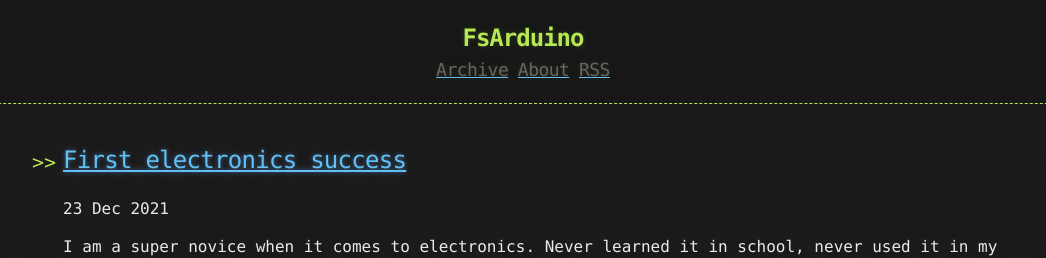
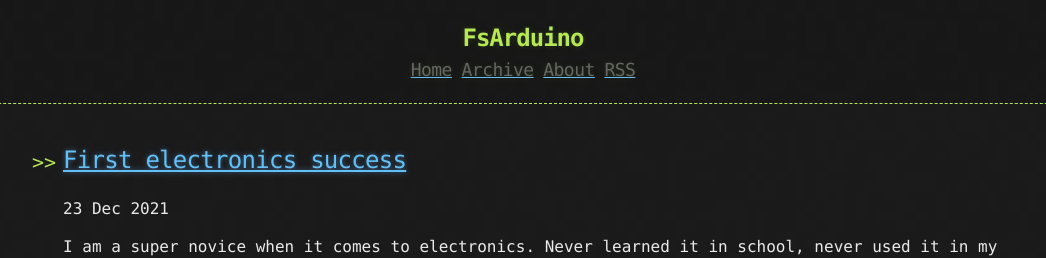
Before and after one commit to bartroozendaal/fsarduino.com, a Jekyll site: the page built from index.html, in a window 1280 px wide. Shown: the top 258 px of the page, without its empty margins (117-1163 px from the left). Built offline with Jekyll 4.4.1, drawn with Linux system fonts in a browser that asks for light colours; the list of posts is cut into pages by our own code.

Commit message:
Adding home link

```diff
--- a/_includes/links.html
+++ b/_includes/links.html
@@ -1,3 +1,4 @@
+<a href="{{ "/" | prepend: site.baseurl | replace: '//', '/' }}"><h2 class="header-link">Home</h2></a>
 <a href="{{ "/archive" | prepend: site.baseurl | replace: '//', '/' }}"><h2 class="header-link">Archive</h2></a>
 <a href="{{ "/about" | prepend: site.baseurl | replace: '//', '/' }}"><h2 class="header-link">About</h2></a>
 <a href="{{ "/atom.xml" | prepend: site.baseurl | replace: '//', '/' }}"><h2 class="header-link">RSS</h2></a>
```
